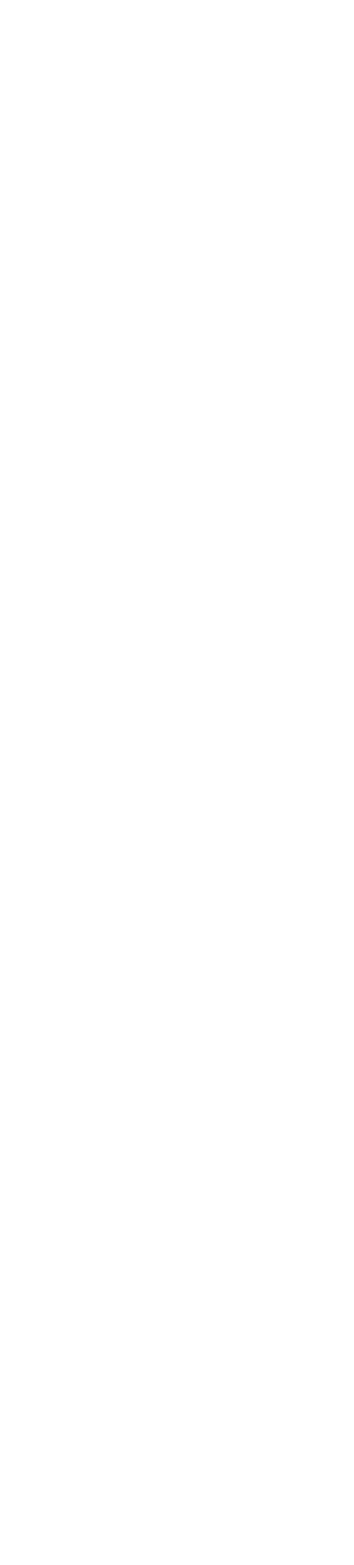
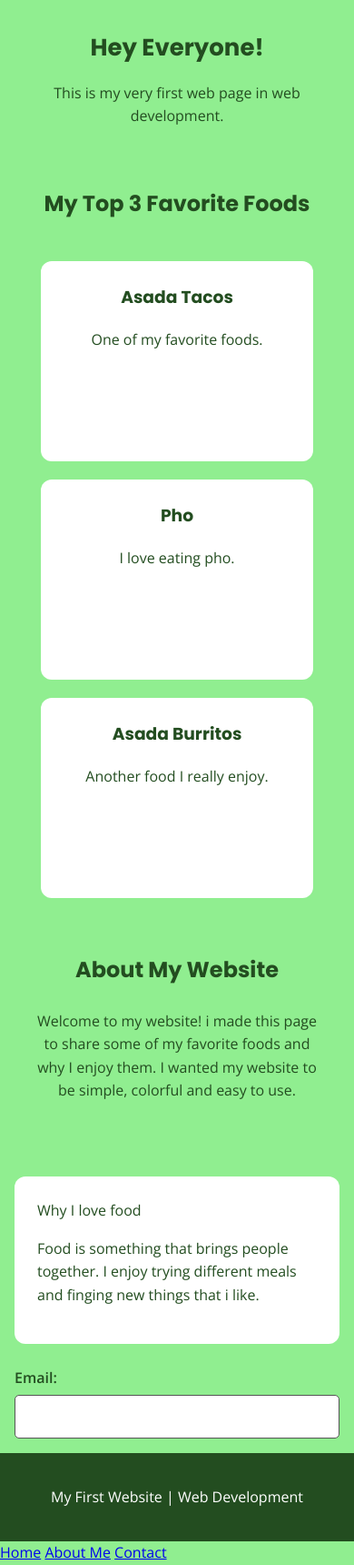
Before and after one commit to mguerrero2campus/class-website, a plain HTML site: page index.html in a window 390 px wide. Shown: the whole page at 91% size. Before the commit the page ends 844 px from the top, so only its background shows below. Drawn offline with nearby package versions, Linux system fonts and the light colour scheme.

Commit message:
finish my favorite foods website

```diff
--- a/index.html
+++ b/index.html
@@ -3,10 +3,137 @@
 <head>
     <meta charset="UTF-8">
     <meta name="viewport" content="width=device-width, initial-scale=1.0">
-    <title>Maria's First Website
-    </title>
+    <title>My First Website- My Favorite Foods | Home </title>
+
+    <link rel="preconnect" href="https://fonts.googleapis.com">
+    <link rel="preconnect" href="https://fonts.gstatic.com" crossorigin>
+    <link href="https://fonts.googleapis.com/css2?family=Open+Sans:wght@400;600&family=Poppins:wght@400;600;700&display=swap" rel="stylesheet">
+
+    <link rel="stylesheet" href="style.css">
 </head>
 <body>
+    <header id="home">
+        <h1>Hey Everyone!</h1>
+        <p>This is my very first web page in web development.</p>
+    </header>
+
+    <main>
+        <h2>My Top 3 Favorite Foods</h2>
+
+        <section class="food-container">
+            <div class="food-card">
+                <h3>Asada Tacos</h3>
+                <p>One of my favorite foods.</p>
+            </div>
+
+            <div class="food-card">
+                <h3>Pho</h3>
+                <p>I love eating pho.</p>
+            </div>
+
+            <div class="food-card">
+                <h3>Asada Burritos</h3>
+                <p>Another food I really enjoy.</p>
+            </div>
+        </section>
+
+        <section class="about">
+            <h2>About My Website</h2>
+            <p>Welcome to my website! i made this page to share some of my favorite foods
+                and why I enjoy them. I wanted my website to be
+                simple, colorful and easy to use.
+            </p>
+        </section>
+
+<section class="favorites"
+<h2> Why I love food
+    <p>
+        Food is something that brings people together. I enjoy trying different meals
+        and finging new things that i like.
+
+    </p>
+</section>
+</h2
+    <img src="food.jpg"
+    alt="Asada tacos, pho, and a burrito"
+    width="300"
+  >
+
+  <div class="email-section">
+   <label for="email">Email:</label>
+<input type="email"
+       id="email"
+       name="email">
+
+</main>
+
+<footer>
+  <p>My First Website | Web Development</p>
+</footer>
 
 </body>
 </html>
+
+<body {
+  font-family: Arial, sans-serif;
+  background-color: #fff8f0;
+  color: #222222;
+  margin: 0;
+  line-height: 1.6;
+}
+
+header {
+  background-color: #713e25;
+  color: white;
+  text-align: center;
+  padding: 40px 20px;
+}
+
+main {
+  max-width: 1000px;
+  margin: auto;
+  padding: 20px;
+}
+
+.about-section,
+.favorites,
+.fun-facts {
+  background-color: white;
+  margin: 25px 0;
+  padding: 25px;
+  border-radius: 12px;
+  border: 1px solid #dddddd;
+}
+
+h2 {
+  color: #713e25;
+}
+
+header h1 {
+  color: white;
+}
+
+a {
+  color: #713e25;
+}
+
+a:focus-visible,
+button:focus-visible,
+input:focus-visible,
+textarea:focus-visible {
+  outline: 3px solid #005fcc;
+  outline-offset: 3px;
+}
+
+@media (max-width: 600px) {
+  main {
+    padding: 12px;
+  }
+
+  header {
+    padding: 25px 15px;
+  }
+}
+
+
+<nav aria-label=Main navigation> <a href=index.html>Home</a> <a href=about.html>About Me</a> <a href=contact.html>Contact</a> </nav>
--- /dev/null
+++ b/style.css
@@ -0,0 +1,228 @@
+/* General styling */
+* {
+    box-sizing: border-box;
+}
+
+body {
+    margin: 0;
+    padding: 0;
+    background-color: lightgreen;
+    color: #234d20;
+    font-family: 'Open Sans', sans-serif;
+    line-height: 1.6;
+}
+
+/* Heading styling */
+h1, h2, h3 {
+    font-family: 'Poppins', sans-serif;
+}
+
+header {
+    text-align: center;
+    padding: 48px 16px;
+}
+
+h1 {
+    font-size: 40px;
+    margin: 0 0 16px;
+}
+
+h2 {
+    text-align: center;
+    margin: 0 0 24px;
+}
+
+main {
+    max-width: 1200px;
+    margin: auto;
+    padding: 32px 16px;
+}
+
+/* Flexbox layout */
+.food-container {
+    display: flex;
+    gap: 24px;
+    justify-content: center;
+}
+
+.food-card {
+    background-color: white;
+    padding: 24px;
+    border-radius: 12px;
+    flex: 1;
+    min-width: 0;
+    text-align: center;
+}
+
+.food-card h3 {
+    margin-top: 0;
+}
+
+/* About section */
+.about {
+    text-align: center;
+    padding: 40px 16px;
+}
+
+footer {
+    text-align: center;
+    background-color: #234d20;
+    color: white;
+    padding: 16px;
+}
+
+/* Tablet responsive design */
+@media screen and (max-width: 768px) {
+    h1 {
+        font-size: 32px;
+    }
+
+    .food-container {
+        flex-wrap: wrap;
+        gap: 16px;
+    }
+
+    .food-card {
+        flex: 1 1 40%;
+    }
+}
+
+/* Phone responsive design */
+@media screen and (max-width: 480px) {
+    header {
+        padding: 32px 16px;
+    }
+
+    h1 {
+        font-size: 26px;
+    }
+
+    main {
+        padding: 16px;
+    }
+
+    .food-container {
+        flex-direction: column;
+    }
+
+    .food-card {
+        width: 100%;
+    }
+}
+/* Favorite food cards */
+.food-container {
+  display: flex;
+  flex-wrap: wrap;
+  gap: 20px;
+  justify-content: center;
+  padding: 20px;
+}
+
+.food-card {
+  background-color: white;
+  padding: 25px;
+  border-radius: 12px;
+  text-align: center;
+  flex: 1 1 220px;
+  max-width: 300px;
+}
+
+/* About and other sections */
+.about-section,
+.favorites,
+.fun-facts {
+  background-color: white;
+  padding: 25px;
+  margin: 25px auto;
+  border-radius: 12px;
+  max-width: 900px;
+}
+
+/* Navigation */
+nav {
+  background-color: white;
+  padding: 15px;
+  text-align: center;
+}
+
+nav a {
+  color: #234d20;
+  margin: 10px;
+  font-weight: bold;
+}
+
+/* Footer */
+footer {
+  text-align: center;
+  padding: 20px;
+  background-color: #234d20;
+  color: white;
+}
+
+/* Mobile screens */
+@media (max-width: 600px) {
+  .food-container {
+    flex-direction: column;
+    align-items: center;
+  }
+
+  .food-card {
+    width: 100%;
+  }
+}
+.contact-section {
+  background-color: white;
+  max-width: 600px;
+  margin: 30px auto;
+  padding: 25px;
+  border-radius: 12px;
+}
+
+fieldset {
+  border: 2px solid #234d20;
+  border-radius: 8px;
+  padding: 20px;
+}
+
+legend {
+  font-weight: bold;
+}
+
+label {
+  display: block;
+  margin-top: 15px;
+  font-weight: bold;
+}
+
+input,
+textarea {
+  display: block;
+  width: 100%;
+  padding: 10px;
+  margin-top: 5px;
+  border: 1px solid #555;
+  border-radius: 5px;
+  font: inherit;
+}
+
+button {
+  background-color: #234d20;
+  color: white;
+  padding: 12px 20px;
+  margin-top: 20px;
+  border: none;
+  border-radius: 6px;
+  cursor: pointer;
+}
+
+button:hover {
+  background-color: #173615;
+}
+
+button:focus-visible,
+input:focus-visible,
+textarea:focus-visible,
+a:focus-visible {
+  outline: 3px solid #005fcc;
+  outline-offset: 3px;
+}
```
Also changed, not shown: 3 other files.
